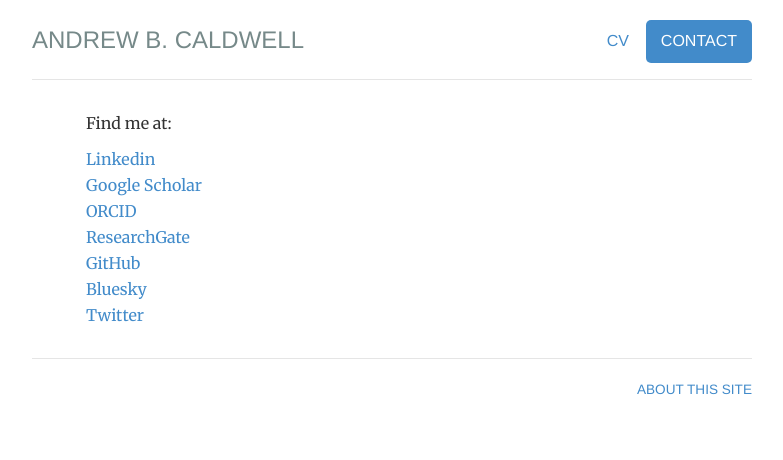
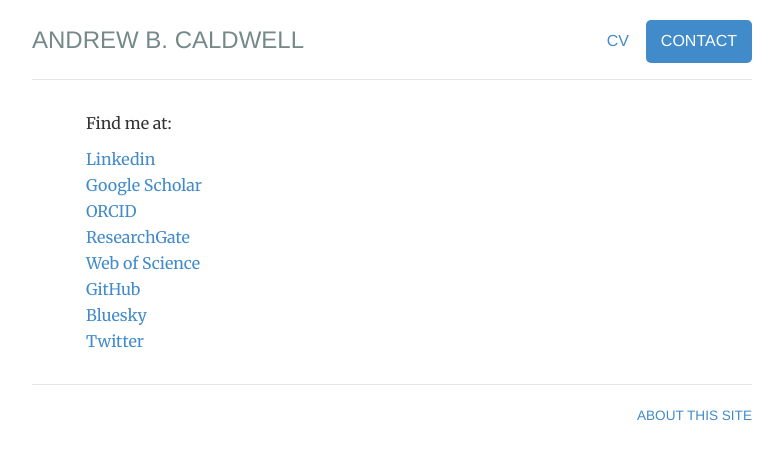
Before and after one commit to andrewbcaldwell/andrewbcaldwell.github.io, a Jekyll site: the page built from contact/index.html, in a window 1280 px wide. Shown: the top 460 px of the page, without its empty margins (248-1031 px from the left). Built offline with Jekyll 4.4.1, drawn with Linux system fonts in a browser that asks for light colours.

Commit message:
Update index.html
Added Web of Science link

```diff
--- a/contact/index.html
+++ b/contact/index.html
@@ -16,6 +16,7 @@ description: Contact information for Andrew B. Caldwell.
 	<li><a href="https://scholar.google.com/citations?hl=en&user=yZdrmZoAAAAJ&view_op=list_works&authuser=1">Google Scholar</a></li>
     	<li><a href="https://orcid.org/0000-0002-2850-7677">ORCID</a></li>
 	<li><a href="https://www.researchgate.net/profile/Andrew_Caldwell2">ResearchGate</a></li>
+    	<li><a href="https://www.webofscience.com/wos/author/record/FTQ-4923-2022">Web of Science</a></li>
     	<li><a href="https://github.com/andrewbcaldwell">GitHub</a></li>
 	<li><a href="https://bsky.app/profile/andrewbcaldwell.bsky.social">Bluesky</a></li>
 	<li><a href="https://www.twitter.com/AndrewBCaldwell">Twitter</a></li>
```
